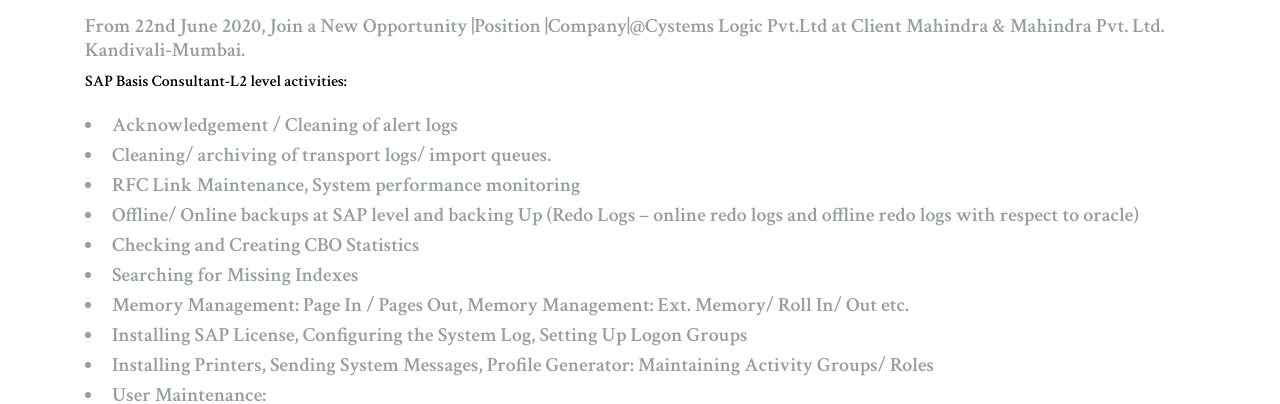
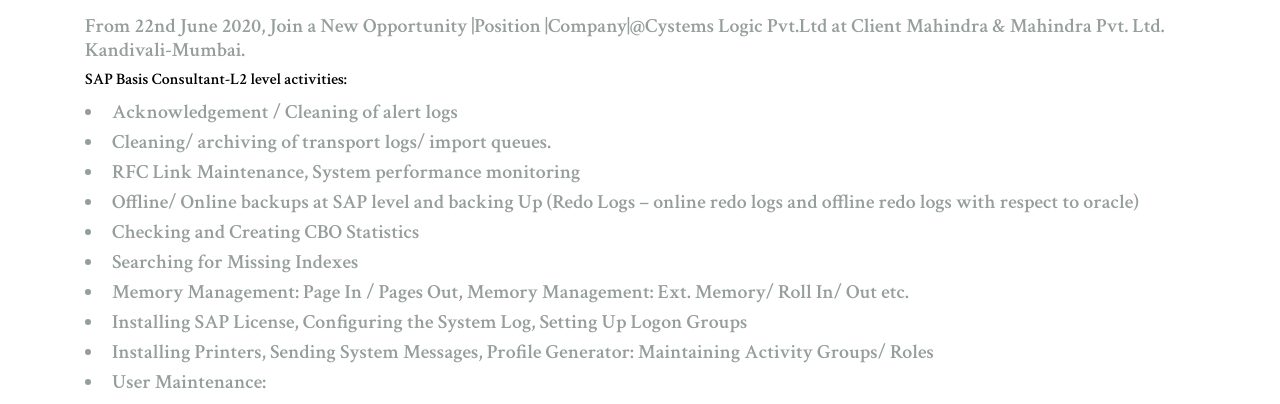
Before and after one commit to Niket03/niket03.github.io, a plain HTML site: page experience.html in a window 1280 px wide. Shown: the part 341-745 px from the top of the page. Drawn offline with Linux system fonts and the light colour scheme.

Commit message:
Again Small Changes

```diff
--- a/experience.html
+++ b/experience.html
@@ -57,7 +57,7 @@
           <p>
             <h1 class="title-profile text-left">Cystems Logic Inc.(Cystems Logic Pvt.Ltd)</h1><br>
             <h2 class="title-p1 text-left text-justify">From 22nd June 2020, Join a New Opportunity |Position |Company|@Cystems Logic Pvt.Ltd at Client Mahindra & Mahindra Pvt. Ltd. Kandivali-Mumbai.</h2>
-            <p class="text-dev text-left text justify">SAP Basis Consultant-L2 level activities:</p>
+            <h6 class="text-dev">SAP Basis Consultant-L2 level activities:</h6>
               <li class="title-p1 text-justify">Acknowledgement / Cleaning of alert logs</li>
               <li class="title-p1 text-justify">Cleaning/ archiving of transport logs/ import queues.</li>
               <li class="title-p1 text-justify">RFC Link Maintenance, System performance monitoring</li>
```
